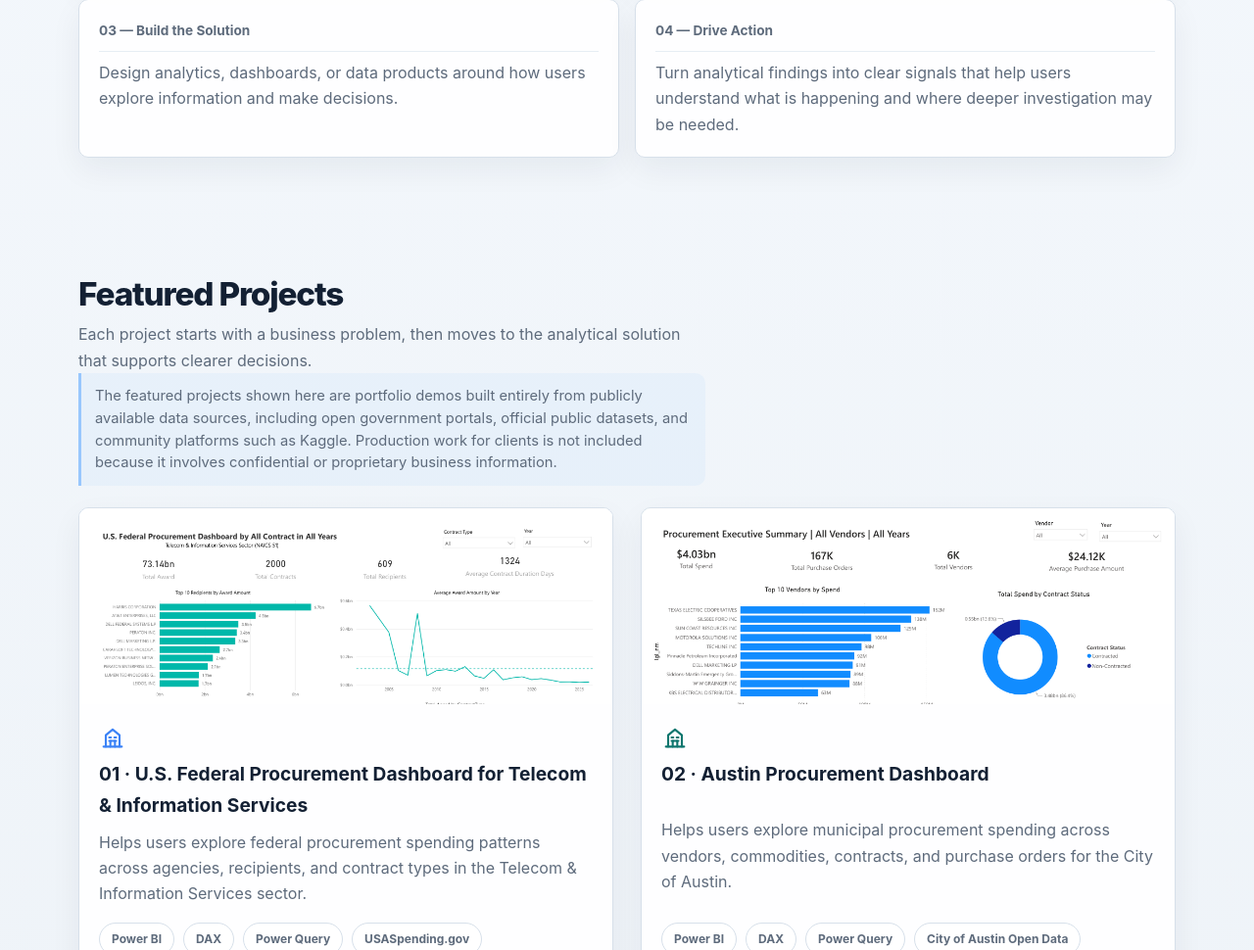
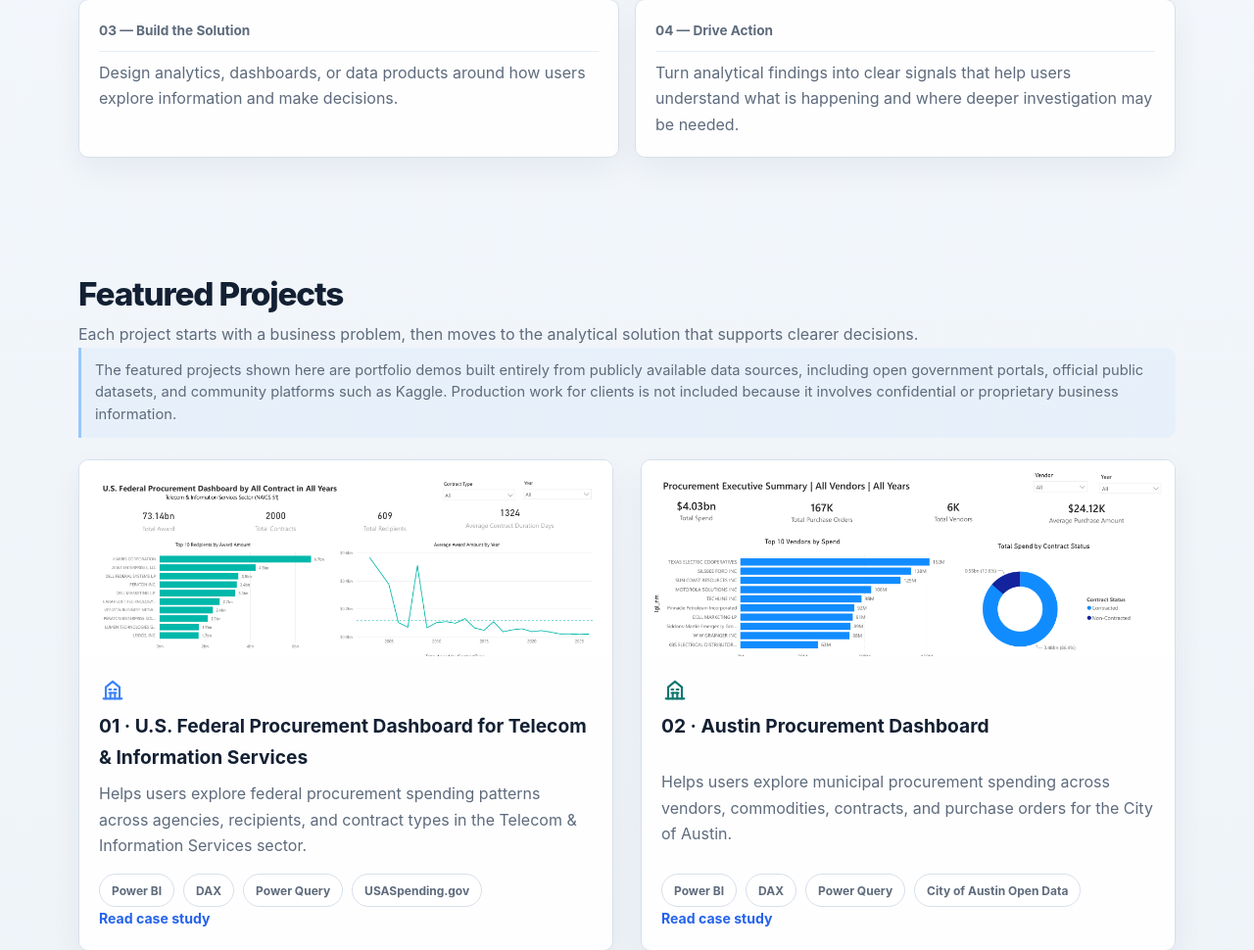
Before and after one commit to jay-powerbi/jiayi-portfolio, a Flask app: page /portfolio in a window 1280 px wide. Shown: the part 1479-2449 px from the top of the page at 98% size. Run offline with Flask 3, Linux system fonts and the light colour scheme; data that the repository does not hold is empty.

Commit message:
Let Featured Projects intro text use full section width.
Remove narrow max-width caps so the project description and demo note wrap naturally across the available container space.

Co-authored-by: Cursor <cursoragent@cursor.com>

```diff
--- a/static/css/portfolio.css
+++ b/static/css/portfolio.css
@@ -1085,6 +1085,16 @@ a.pf-badge-consulting:hover {
     color: var(--pf-muted);
 }
 
+#projects .pf-section-header > div {
+    flex: 1;
+    min-width: 0;
+}
+
+#projects .pf-section-header p,
+#projects .pf-project-note {
+    max-width: none;
+}
+
 .pf-project-note {
     margin-top: 14px;
     max-width: 720px;
```
